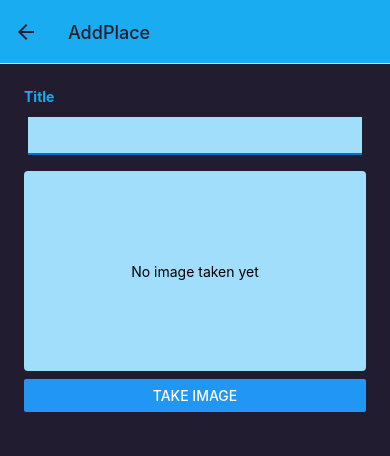
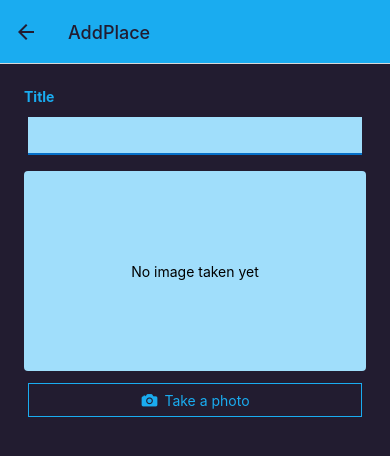
Before and after one commit to ranaawais0303/Native_device_features, a React Native app: screen /AddPlace in a window 390 px wide. Shown: the top 456 px of the page. Built offline with nearby package versions, Linux system fonts and the light colour scheme.

Commit message:
custom button

```diff
--- a/components/Places/ImagePicker.js
+++ b/components/Places/ImagePicker.js
@@ -6,6 +6,7 @@
   // PermissionStatus,
 } from "expo-image-picker";
 import { Colors } from "../../constants/colors";
+import OutlinedButton from "../UI/OutlinedButton";
 
 function ImagePicker() {
   const [pickedImage, setPickedImage] = useState();
@@ -49,7 +50,9 @@
   return (
     <View>
       <View style={styles.imagePreview}>{imagePreview}</View>
-      <Button title="Take Image" onPress={takeImageHandler} />
+      <OutlinedButton onPress={takeImageHandler} icon="camera">
+        Take a photo
+      </OutlinedButton>
     </View>
   );
 }
--- /dev/null
+++ b/components/UI/OutlinedButton.js
@@ -0,0 +1,45 @@
+import React from "react";
+import { Pressable, View, Text, StyleSheet } from "react-native";
+import { Ionicons } from "@expo/vector-icons";
+import { Colors } from "../../constants/colors";
+
+function OutlinedButton({ onPress, icon, children }) {
+  return (
+    <Pressable
+      onPress={onPress}
+      style={({ pressed }) => [styles.button, pressed && styles.pressed]}
+    >
+      <Ionicons
+        style={styles.icon}
+        name={icon}
+        size={18}
+        color={Colors.primary500}
+      />
+      <Text style={styles.text}>{children}</Text>
+    </Pressable>
+  );
+}
+
+export default OutlinedButton;
+
+const styles = StyleSheet.create({
+  button: {
+    paddingHorizontal: 12,
+    paddingVertical: 6,
+    margin: 4,
+    flexDirection: "row",
+    justifyContent: "center",
+    alignItems: "center",
+    borderWidth: 1,
+    borderColor: Colors.primary500,
+  },
+  pressed: {
+    opacity: 0.75,
+  },
+  icon: {
+    marginRight: 6,
+  },
+  text: {
+    color: Colors.primary500,
+  },
+});
```
